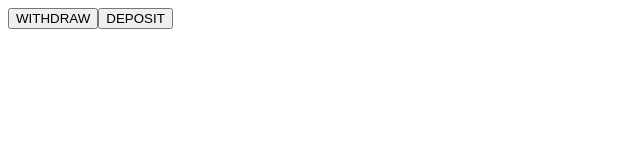
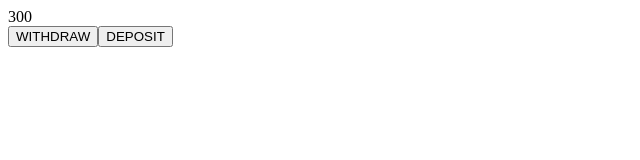
Before and after one commit to ChenRoth/react-homework2-ex5, a plain HTML site: page index.html in a window 1280 px wide. Shown: the whole page, without its empty margins (0-640 px from the left). Drawn offline with nearby package versions, Linux system fonts and the light colour scheme.

Commit message:
show balance on screen

```diff
--- a/index.html
+++ b/index.html
@@ -39,8 +39,9 @@
         }
 
         render() {
-            console.log(this.state.balance);
+            const {balance} = this.state;
             return e('div', null,
+                e('div', null, balance),
                 e('button', {
                     onClick: this.decreaseBalance,
                 }, 'WITHDRAW'),
```
